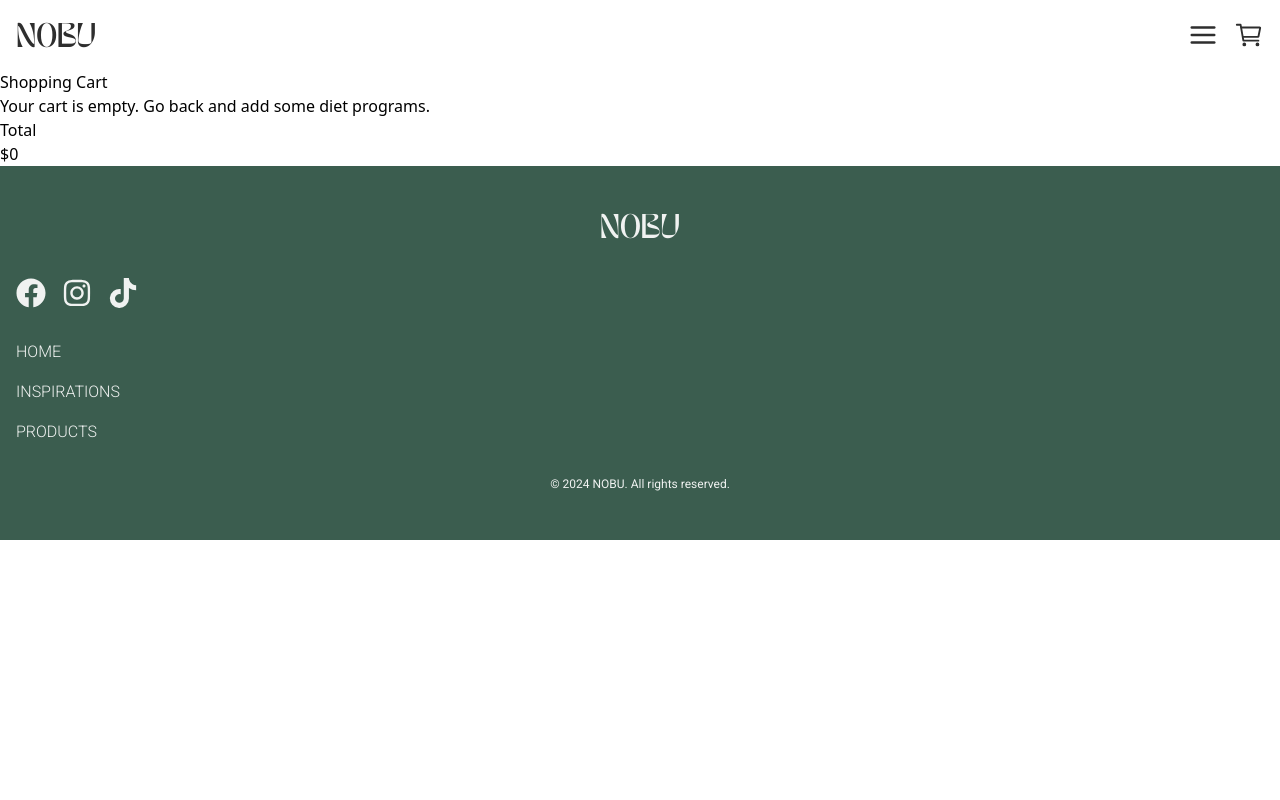
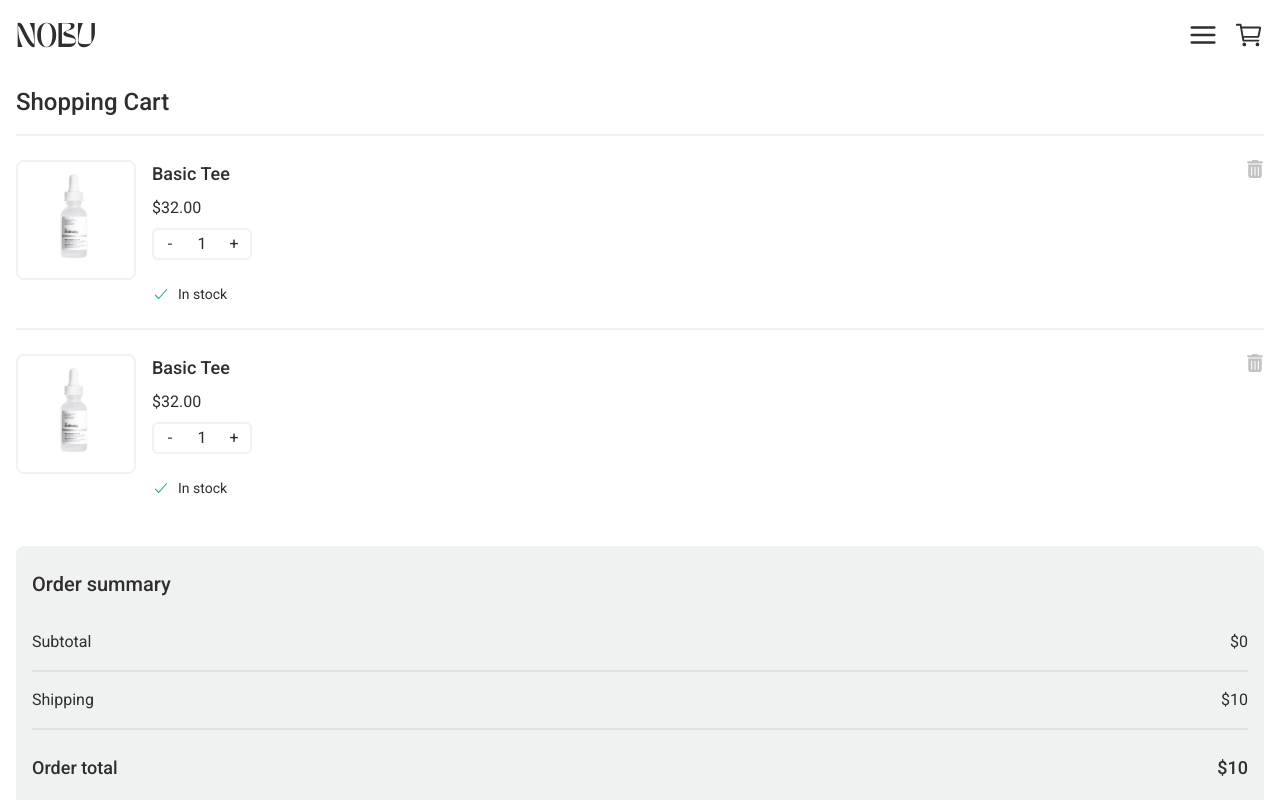
Before and after one commit to irminak/nobu-webstore, a React (Vite) app: page /cart in a window 1280 px wide. Shown: the top 800 px of the page. Built offline with nearby package versions, Linux system fonts and the light colour scheme; a web font is replaced by a local one.

Commit message:
cart design

```diff
--- a/src/components/CartItem.jsx
+++ b/src/components/CartItem.jsx
@@ -1,5 +1,35 @@
+import item from '../assets/item1.png';
+import { IoCheckmark } from 'react-icons/io5';
+import { FaTrashCan } from 'react-icons/fa6';
+
 const CartItem = () => {
-    return <div>CartItem</div>;
+    return (
+        <div className='border-t-2 border-silver py-6 flex items-start'>
+            <div>
+                <img
+                    className='h-[120px] border-2 rounded-lg border-silver'
+                    src={item}
+                    alt=''
+                />
+            </div>
+            <div className='font-roboto px-4 text-font flex flex-col gap-y-2'>
+                <p className='text-lg font-medium'>Basic Tee</p>
+                <p className='text-base'>$32.00</p>
+                <div className='border-2 rounded-md w-[100px] h-[32px] border-silver'>
+                    <button className='w-1/3 h-full hover:bg-silver'>-</button>
+                    <button className='w-1/3 h-full'>1</button>
+                    <button className='w-1/3 h-full hover:bg-silver'>+</button>
+                </div>
+                <div className='flex pt-4 items-center gap-2 text-sm'>
+                    <IoCheckmark className='text-lg text-[#28AC77]' />
+                    <p>In stock</p>
+                </div>
+            </div>
+            <div className='ml-auto'>
+                <FaTrashCan className='text-lg text-[#c2c2c2] hover:text-font' />
+            </div>
+        </div>
+    );
 };
 
 export default CartItem;
--- a/src/components/UI/Button.jsx
+++ b/src/components/UI/Button.jsx
@@ -1,11 +1,11 @@
-const Button = ({ onClick }) => {
+const Button = ({ onClick, text }) => {
     return (
         <button
             onClick={onClick}
             type='submit'
             className='flex w-full items-center justify-center rounded-md border border-transparent bg-contrast px-8 py-3 text-lg font-futura uppercase font-normal text-white hover:bg-[#F2A602] focus:outline-none focus:ring-2 focus:ring-indigo-500 focus:ring-offset-2'
         >
-            Add to cart
+            {text}
         </button>
     );
 };
--- a/src/pages/Cart.jsx
+++ b/src/pages/Cart.jsx
@@ -1,5 +1,7 @@
 import { useContext } from 'react';
 import CartContext from '../store/CartContext';
+import CartItem from '../components/CartItem';
+import Button from '../components/UI/Button';
 
 const CartPage = () => {
     const { items, addItem, removeItem, deleteItem } = useContext(CartContext);
@@ -10,12 +12,41 @@ const CartPage = () => {
     );
     return (
         <>
-            <div className='pt-[70px]'>
-                <h2>Shopping Cart</h2>
-                <ul>
+            <div className='pt-[70px] px-4 text-font'>
+                <div>
+                    <h2 className='pt-4 font-roboto text-2xl font-medium'>
+                        Shopping Cart
+                    </h2>
+                </div>
+                <div className='flex flex-col py-4'>
+                    <section className='mb-6'>
+                        <CartItem />
+                        <CartItem />
+                    </section>
+                    <section className='py-6 px-4 bg-silver rounded-lg font-roboto'>
+                        <h3 className=' text-xl font-medium'>Order summary</h3>
+                        <div className='py-4'>
+                            <div className='py-4 flex justify-between border-b-2 border-secondary'>
+                                <p>Subtotal</p>
+                                <p>${cartTotal}</p>
+                            </div>
+                            <div className='py-4 flex justify-between border-b-2 border-secondary'>
+                                <p>Shipping</p>
+                                <p>$10</p>
+                            </div>
+                            <div className='py-6 flex justify-between text-lg font-medium'>
+                                <p>Order total</p>
+                                <p>${cartTotal + 10}</p>
+                            </div>
+                        </div>
+                        <Button text='Checkout' />
+                    </section>
+                </div>
+                {/* <ul>
                     {items.map((item) => (
                         <div key={item.id}>
                             <p>{item.name}</p>
+
                         </div>
                     ))}
                 </ul>
@@ -36,7 +67,7 @@ const CartPage = () => {
                 <p className='cart-total'>
                     <p>Total</p>
                     <p>${cartTotal}</p>
-                </p>
+                </p> */}
             </div>
         </>
     );
--- a/src/pages/ProductDetail.jsx
+++ b/src/pages/ProductDetail.jsx
@@ -122,7 +122,10 @@ const ProductDetailPage = () => {
                         </div>
 
                         <div>
-                            <Button onClick={handleAddPlanToCart} />
+                            <Button
+                                onClick={handleAddPlanToCart}
+                                text='Add to cart'
+                            />
                         </div>
                     </div>
                 </div>
```
